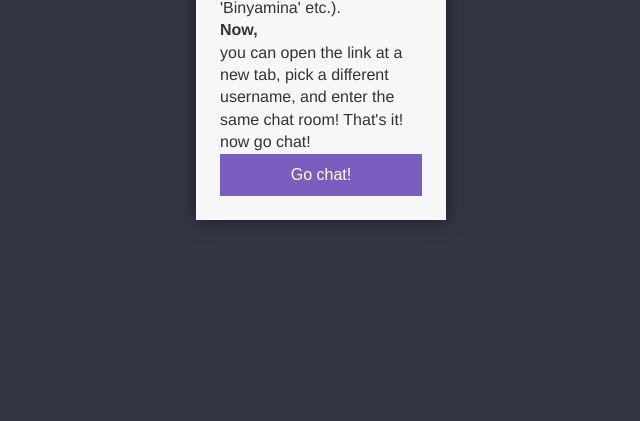
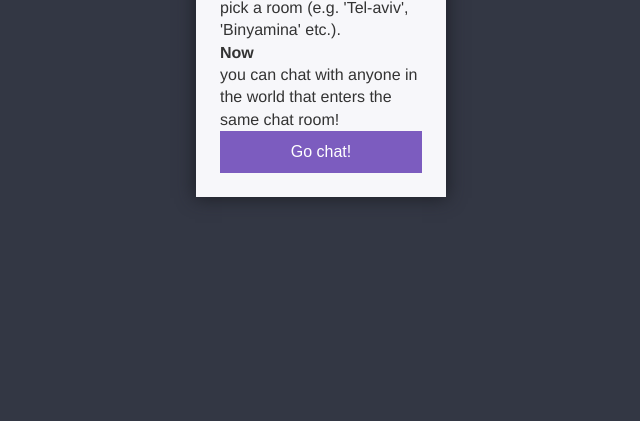
Before and after one commit to alonrez/Chat-app, a website: page public/index.html in a window 1280 px wide. Shown: the part 379-800 px from the top of the page, without its empty margins (319-959 px from the left). Drawn offline with Linux system fonts and the light colour scheme.

Commit message:
index_improvements

```diff
--- a/public/index.html
+++ b/public/index.html
@@ -26,27 +26,31 @@
 
 <!DOCTYPE html>
 <html>
+
 <head>
     <title>Chat App - About</title>
     <link rel="icon" href="/img/favicon.png">
     <link rel="stylesheet" href="css/styles.min.css">
 </head>
+
 <body>
     <div class="centered-form">
         <div class="centered-form__box">
             <h1>How to ...</h1>
             <form action="./Log.html"></form>
-                <p> <h4>First,</h4>pick a username.
-                    <p><h4>Then,</h4>pick a room (e.g. 'Tel-aviv', 'Binyamina' etc.).</p>
-                    <p><h4>Now,</h4>you can open the link at a new tab,
-                        pick a different username,
-                        and enter the same chat room!
-                        That's it! now go chat!</p>
+            <p>
+            <h4>First,</h4>pick a username.
+            <p>
+            <h4>Then,</h4>pick a room (e.g. 'Tel-aviv', 'Binyamina' etc.).</p>
+            <p>
+            <h4>Now</h4>you can chat with anyone in the world
+            that enters the same chat room!</p>
             </p>
-                <button onclick="location.href='./Log.html'" >Go chat!</button>
+            <button onclick="location.href='./Log.html'">Go chat!</button>
 
             </form>
         </div>
     </div>
 </body>
+
 </html>
```
Lines whose indentation alone changed are shown as unchanged.
